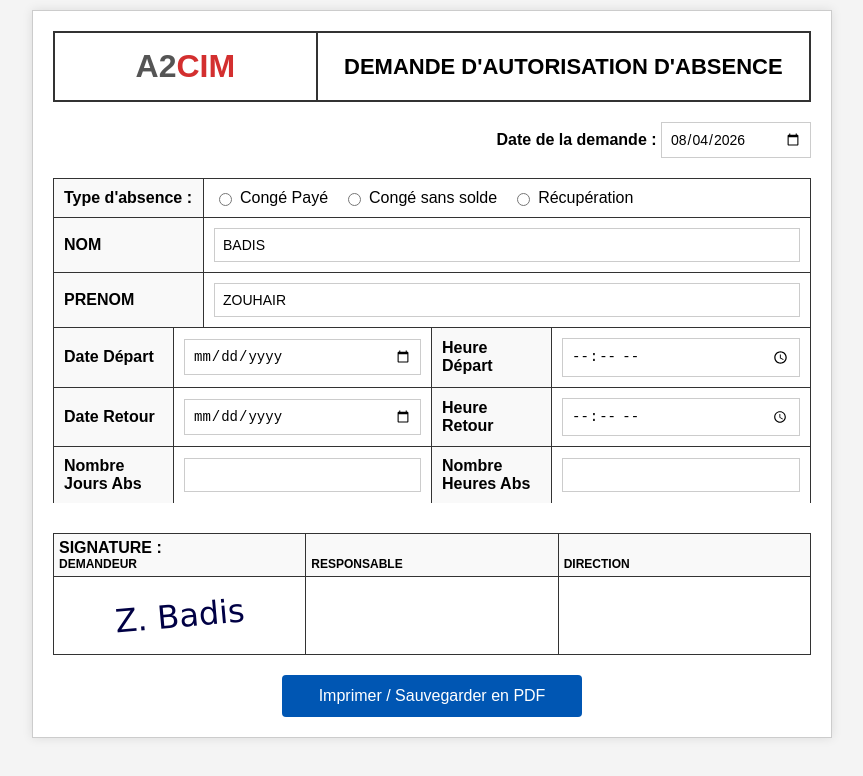
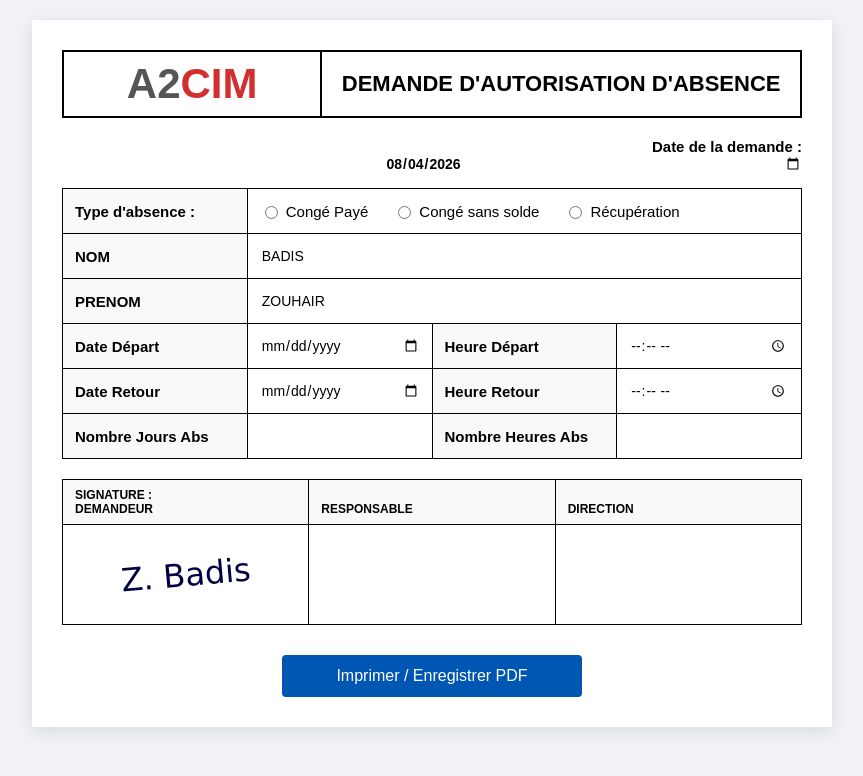
Before and after one commit to Raijin-lab/DEMCONGER, a plain HTML site: page index.html in a window 1280 px wide. Shown: the whole page, without its empty margins (208-1071 px from the left). Drawn offline with Linux system fonts and the light colour scheme.

Commit message:
Update index.html

```diff
--- a/index.html
+++ b/index.html
@@ -6,103 +6,90 @@
     <title>Demande d'Absence</title>
     <link rel="manifest" href="manifest.json">
     <style>
-        :root {
-            --border-color: #333;
-        }
-        * {
-            box-sizing: border-box;
-        }
+        * { box-sizing: border-box; }
+
         body {
             font-family: Arial, sans-serif;
+            background-color: #f0f2f5;
             margin: 0;
-            padding: 10px;
-            background-color: #f4f4f4;
+            padding: 20px 10px;
         }
-        .container {
+
+        /* Conteneur principal simulant la feuille A4 */
+        .page-a4 {
             max-width: 800px;
-            margin: auto;
+            margin: 0 auto;
             background: #fff;
-            padding: 20px;
-            border: 1px solid #ccc;
-            box-shadow: 0 0 10px rgba(0,0,0,0.1);
+            padding: 30px;
+            box-shadow: 0 4px 15px rgba(0,0,0,0.1);
         }
-        /* En-tête */
-        .header {
-            display: flex;
-            border: 2px solid var(--border-color);
+
+        /* Règle globale pour les tableaux (Mise en page identique au document papier) */
+        table {
+            width: 100%;
+            border-collapse: collapse;
             margin-bottom: 20px;
         }
+
+        td, th {
+            border: 1px solid #000;
+            padding: 8px 12px;
+            vertical-align: middle;
+        }
+
+        /* --- En-tête (A2CIM) --- */
+        .header-table td {
+            border: 2px solid #000;
+            text-align: center;
+        }
+        .logo-cell {
+            width: 35%;
+        }
         .logo {
-            flex: 1;
-            font-size: 32px;
+            font-size: 42px;
             font-weight: bold;
-            padding: 15px;
-            border-right: 2px solid var(--border-color);
-            display: flex;
-            align-items: center;
-            justify-content: center;
+            margin: 0;
         }
         .logo .a2 { color: #555; }
         .logo .cim { color: #d32f2f; }
-        .title {
-            flex: 2;
+        .title-doc {
             font-size: 22px;
             font-weight: bold;
-            text-align: center;
-            padding: 15px;
-            display: flex;
-            align-items: center;
-            justify-content: center;
         }
 
-        /* Date de demande */
-        .date-demande {
+        /* --- Date de la demande --- */
+        .date-demande-container {
             text-align: right;
-            margin-bottom: 20px;
+            margin-bottom: 15px;
+            font-size: 15px;
             font-weight: bold;
         }
-        .date-demande input {
+        .date-demande-container input {
             border: none;
             border-bottom: 1px dashed #000;
-            font-size: 16px;
+            font-size: 15px;
+            font-weight: bold;
             font-family: inherit;
-            max-width: 150px;
+            width: 130px;
+            text-align: center;
         }
 
-        /* Lignes du formulaire */
-        .row {
-            display: flex;
-            border: 1px solid var(--border-color);
-            border-bottom: none;
+        /* --- Corps du formulaire --- */
+        .form-table td {
+            height: 45px;
+            font-size: 15px;
         }
-        .row:last-of-type {
-            border-bottom: 1px solid var(--border-color);
-        }
-        .label {
+        .label-cell {
             background-color: #f9f9f9;
-            padding: 10px;
             font-weight: bold;
-            border-right: 1px solid var(--border-color);
-            width: 150px;
-            display: flex;
-            align-items: center;
-        }
-        .content {
-            padding: 10px;
-            flex: 1;
-            display: flex;
-            align-items: center;
-            gap: 15px;
-        }
-
-        .uppercase-input {
-            text-transform: uppercase;
+            width: 25%;
         }
 
         /* Checkboxes */
         .checkbox-group {
             display: flex;
-            gap: 15px;
+            justify-content: flex-start;
+            gap: 25px;
             flex-wrap: wrap;
         }
         .checkbox-group label {
@@ -112,81 +99,46 @@
             cursor: pointer;
         }
 
-        /* Inputs text/date */
-        input[type="text"], input[type="date"], input[type="time"], input[type="number"] {
-            border: 1px solid #ccc;
-            padding: 8px;
+        /* Inputs généraux */
+        input[type="text"], input[type="date"], input[type="time"] {
+            width: 100%;
+            border: none;
+            outline: none;
             font-size: 14px;
-            width: 100%;
+            font-family: inherit;
+            background: transparent;
+        }
+        .uppercase-input {
+            text-transform: uppercase;
         }
 
-        /* Grille pour les dates et heures */
-        .grid-2x2 {
-            display: grid;
-            grid-template-columns: 1fr 1fr;
-            width: 100%;
+        /* --- Tableau des signatures --- */
+        .sig-table th {
+            background-color: #f9f9f9;
+            text-align: left;
+            font-size: 12px;
+            vertical-align: top;
+            height: 40px;
+            width: 33.33%;
         }
-        .grid-cell {
-            display: flex;
-            border-right: 1px solid var(--border-color);
-        }
-        .grid-cell:last-child {
-            border-right: none;
-        }
-        .grid-cell .label {
-            width: 120px;
-            border-right: 1px solid var(--border-color);
-            border-bottom: none;
-        }
-
-        /* Signatures */
-        .signatures {
-            display: flex;
-            margin-top: 30px;
-            border: 1px solid var(--border-color);
-        }
-        .sig-box {
-            flex: 1;
-            min-height: 120px;
-            border-right: 1px solid var(--border-color);
-            display: flex;
-            flex-direction: column;
-        }
-        .sig-box:last-child {
-            border-right: none;
-        }
-        .sig-title {
-            font-weight: bold;
-            padding: 5px;
-            border-bottom: 1px solid var(--border-color);
-            background-color: #f9f9f9;
-        }
-        .sig-title span {
-            display: block;
-            font-size: 12px;
-        }
-        .signature-content {
-            flex: 1;
-            display: flex;
-            align-items: center;
-            justify-content: center;
-            padding: 10px;
-            overflow: hidden;
+        .sig-table td {
+            height: 100px; /* Espace pour signer */
+            text-align: center;
         }
         .text-signature {
             font-family: 'Brush Script MT', 'Lucida Handwriting', cursive;
             font-size: 32px;
             color: #000044;
             transform: rotate(-5deg);
-            user-select: none;
+            display: inline-block;
         }
 
-        /* Bouton d'action */
-        .actions {
+        /* --- Bouton --- */
+        .btn-container {
             text-align: center;
-            margin-top: 20px;
+            margin-top: 30px;
         }
-        button {
+        .btn-print {
             padding: 12px 24px;
             font-size: 16px;
             background-color: #0056b3;
@@ -198,174 +150,106 @@
             max-width: 300px;
         }
 
-        /* ADAPTATION POUR LES TÉLÉPHONES */
-        @media screen and (max-width: 768px) {
-            .header {
-                flex-direction: column;
-            }
-            .logo, .title {
-                border-right: none;
-            }
-            .logo {
-                border-bottom: 2px solid var(--border-color);
-            }
-            .row {
-                flex-direction: column;
-            }
-            .label {
-                width: 100%;
-                border-right: none;
-                border-bottom: 1px dashed #ccc;
-                padding: 8px 10px;
-            }
-            .grid-2x2 {
-                grid-template-columns: 1fr;
-            }
-            .grid-cell {
-                flex-direction: column;
-                border-right: none;
-                border-bottom: 1px solid var(--border-color);
-            }
-            .grid-cell:last-child {
-                border-bottom: none;
-            }
-            .grid-cell .label {
-                width: 100%;
-                border-right: none;
-            }
-            .signatures {
-                flex-direction: column;
-            }
-            .sig-box {
-                border-right: none;
-                border-bottom: 1px solid var(--border-color);
-                min-height: 100px;
-            }
-            .sig-box:last-child {
-                border-bottom: none;
-            }
-        }
-
-        /* ADAPTATION POUR L'IMPRESSION ET LE PDF (Nettoyage des flèches/triangles) */
+        /* ========================================= */
+        /* ADAPTATION SPÉCIFIQUE IMPRESSION / PDF    */
+        /* ========================================= */
         @media print {
             body { background: none; padding: 0; }
-            .container { box-shadow: none; border: none; padding: 0; max-width: 100%; }
-            .actions { display: none; }
-            input { border: none !important; background: transparent; padding: 0; }
-
-            /* Masquer les icônes de calendrier et d'heure sur le PDF généré */
-            input[type="date"]::-webkit-calendar-picker-indicator,
-            input[type="time"]::-webkit-calendar-picker-indicator {
-                display: none !important;
-            }
-
-            /* Forcer la mise en page d'origine horizontalement */
-            .header { flex-direction: row; }
-            .logo { border-right: 2px solid var(--border-color); border-bottom: none; }
-            .row { flex-direction: row; }
-            .label { width: 150px; border-right: 1px solid var(--border-color); border-bottom: none; }
-            .grid-2x2 { grid-template-columns: 1fr 1fr; }
-            .grid-cell { flex-direction: row; border-right: 1px solid var(--border-color); border-bottom: none; }
-            .grid-cell:last-child { border-right: none; }
-            .grid-cell .label { width: 120px; border-right: 1px solid var(--border-color); }
-            .signatures { flex-direction: row; }
-            .sig-box { border-right: 1px solid var(--border-color); border-bottom: none; }
-            .sig-box:last-child { border-right: none; }
+            .page-a4 { box-shadow: none; padding: 0; max-width: 100%; width: 100%; margin: 0; }
+            .btn-container { display: none; }
+            /* Force les couleurs d'origine */
+            .logo .a2 { color: #555 !important; -webkit-print-color-adjust: exact; }
+            .logo .cim { color: #d32f2f !important; -webkit-print-color-adjust: exact; }
+            .label-cell, .sig-table th { background-color: #f9f9f9 !important; -webkit-print-color-adjust: exact; }
         }
     </style>
 </head>
 <body>
 
-<div class="container">
-    <div class="header">
-        <div class="logo"><span class="a2">A2</span><span class="cim">CIM</span></div>
-        <div class="title">DEMANDE D'AUTORISATION D'ABSENCE</div>
-    </div>
+<div class="page-a4">
 
-    <div class="date-demande">
+    <!-- En-tête -->
+    <table class="header-table">
+        <tr>
+            <td class="logo-cell">
+                <div class="logo"><span class="a2">A2</span><span class="cim">CIM</span></div>
+            </td>
+            <td class="title-doc">DEMANDE D'AUTORISATION D'ABSENCE</td>
+        </tr>
+    </table>
+
+    <!-- Date de demande -->
+    <div class="date-demande-container">
         Date de la demande : <input type="date" id="dateDemande">
     </div>
 
-    <div class="row">
-        <div class="label">Type d'absence :</div>
-        <div class="content checkbox-group">
-            <label><input type="radio" name="type" value="conge_paye"> Congé Payé</label>
-            <label><input type="radio" name="type" value="conge_sans_solde"> Congé sans solde</label>
-            <label><input type="radio" name="type" value="recuperation"> Récupération</label>
-        </div>
-    </div>
+    <!-- Formulaire principal -->
+    <table class="form-table">
+        <tr>
+            <td class="label-cell">Type d'absence :</td>
+            <td colspan="3">
+                <div class="checkbox-group">
+                    <label><input type="radio" name="type" value="conge_paye"> Congé Payé</label>
+                    <label><input type="radio" name="type" value="conge_sans_solde"> Congé sans solde</label>
+                    <label><input type="radio" name="type" value="recuperation"> Récupération</label>
+                </div>
+            </td>
+        </tr>
+        <tr>
+            <td class="label-cell">NOM</td>
+            <td colspan="3"><input type="text" value="BADIS" class="uppercase-input"></td>
+        </tr>
+        <tr>
+            <td class="label-cell">PRENOM</td>
+            <td colspan="3"><input type="text" value="ZOUHAIR" class="uppercase-input"></td>
+        </tr>
+        <tr>
+            <td class="label-cell">Date Départ</td>
+            <td style="width: 25%;"><input type="date" id="dateDepart" onchange="calculerAbsence()"></td>
+            <td class="label-cell" style="width: 25%;">Heure Départ</td>
+            <td style="width: 25%;"><input type="time" id="heureDepart" onchange="calculerAbsence()"></td>
+        </tr>
+        <tr>
+            <td class="label-cell">Date Retour</td>
+            <td><input type="date" id="dateRetour" onchange="calculerAbsence()"></td>
+            <td class="label-cell">Heure Retour</td>
+            <td><input type="time" id="heureRetour" onchange="calculerAbsence()"></td>
+        </tr>
+        <tr>
+            <td class="label-cell">Nombre Jours Abs</td>
+            <!-- J'utilise type="text" au lieu de number pour retirer nativement les flèches haut/bas du navigateur -->
+            <td><input type="text" id="nbJours" readonly></td>
+            <td class="label-cell">Nombre Heures Abs</td>
+            <td><input type="text" id="nbHeures" readonly></td>
+        </tr>
+    </table>
 
-    <div class="row">
-        <div class="label">NOM</div>
-        <div class="content"><input type="text" value="BADIS" class="uppercase-input"></div>
-    </div>
-    <div class="row">
-        <div class="label">PRENOM</div>
-        <div class="content"><input type="text" value="ZOUHAIR" class="uppercase-input"></div>
-    </div>
+    <!-- Signatures -->
+    <table class="sig-table">
+        <tr>
+            <th>SIGNATURE :<br>DEMANDEUR</th>
+            <th><br>RESPONSABLE</th>
+            <th><br>DIRECTION</th>
+        </tr>
+        <tr>
+            <td>
+                <span class="text-signature">Z. Badis</span>
+            </td>
+            <td></td>
+            <td></td>
+        </tr>
+    </table>
 
-    <div class="row" style="padding: 0;">
-        <div class="grid-2x2">
-            <div class="grid-cell">
-                <div class="label">Date Départ</div>
-                <div class="content"><input type="date" id="dateDepart" onchange="calculerAbsence()"></div>
-            </div>
-            <div class="grid-cell">
-                <div class="label">Heure Départ</div>
-                <div class="content"><input type="time" id="heureDepart" onchange="calculerAbsence()"></div>
-            </div>
-        </div>
-    </div>
-
-    <div class="row" style="padding: 0;">
-        <div class="grid-2x2">
-            <div class="grid-cell">
-                <div class="label">Date Retour</div>
-                <div class="content"><input type="date" id="dateRetour" onchange="calculerAbsence()"></div>
-            </div>
-            <div class="grid-cell">
-                <div class="label">Heure Retour</div>
-                <div class="content"><input type="time" id="heureRetour" onchange="calculerAbsence()"></div>
-            </div>
-        </div>
-    </div>
-
-    <div class="row" style="padding: 0;">
-        <div class="grid-2x2">
-            <div class="grid-cell">
-                <div class="label">Nombre Jours Abs</div>
-                <div class="content"><input type="number" min="0" step="0.1" id="nbJours"></div>
-            </div>
-            <div class="grid-cell">
-                <div class="label">Nombre Heures Abs</div>
-                <div class="content"><input type="number" min="0" step="0.5" id="nbHeures"></div>
-            </div>
-        </div>
-    </div>
-
-    <div class="signatures">
-        <div class="sig-box">
-            <div class="sig-title">SIGNATURE : <span>DEMANDEUR</span></div>
-            <div class="signature-content">
-                <span class="text-signature">Z. Badis</span>
-            </div>
-        </div>
-        <div class="sig-box">
-            <div class="sig-title"><br><span>RESPONSABLE</span></div>
-        </div>
-        <div class="sig-box">
-            <div class="sig-title"><br><span>DIRECTION</span></div>
-        </div>
-    </div>
-
-    <div class="actions">
-        <button onclick="window.print()">Imprimer / Sauvegarder en PDF</button>
+    <div class="btn-container">
+        <button class="btn-print" onclick="window.print()">Imprimer / Enregistrer PDF</button>
     </div>
 </div>
 
 <script>
+    // Initialisation de la date de la demande
     document.getElementById('dateDemande').valueAsDate = new Date();
 
+    // Calcul automatique des heures et jours
     function calculerAbsence() {
         const dateDepart = document.getElementById('dateDepart').value;
         const dateRetour = document.getElementById('dateRetour').value;
@@ -381,7 +265,6 @@
 
         let totalJours = 0;
         let totalHeures = 0;
-
         const heuresJourneeNormale = 8;
         const heuresSamedi = 3;
 
@@ -404,7 +287,6 @@
         if (dateDepart === dateRetour && heureDepart && heureRetour) {
             let hD = parseFloat(heureDepart.split(':')[0]) + (parseFloat(heureDepart.split(':')[1]) / 60);
             let hR = parseFloat(heureRetour.split(':')[0]) + (parseFloat(heureRetour.split(':')[1]) / 60);
-
             let jourSemaine = d1.getDay();
 
             if (jourSemaine === 0) {
@@ -429,10 +311,42 @@
             }
         }
 
-        document.getElementById('nbJours').value = parseFloat(totalJours.toFixed(2));
-        document.getElementById('nbHeures').value = parseFloat(totalHeures.toFixed(2));
+        // Affiche le résultat en remplaçant le point par une virgule pour un style plus propre
+        document.getElementById('nbJours').value = totalJours.toFixed(2).replace('.', ',');
+        document.getElementById('nbHeures').value = totalHeures.toFixed(2).replace('.', ',');
     }
 
+    // =========================================================================
+    // L'ASTUCE ANTI-TRIANGLES : Transformation des champs avant l'impression
+    // =========================================================================
+    window.addEventListener('beforeprint', () => {
+        document.querySelectorAll('input[type="date"], input[type="time"]').forEach(el => {
+            el.setAttribute('data-type', el.type);     // On sauvegarde le type original
+            el.setAttribute('data-val', el.value);     // On sauvegarde la valeur originale
+
+            if (el.type === 'date' && el.value) {
+                // Formate la date au format FR (JJ/MM/AAAA) pour le PDF
+                const parts = el.value.split('-');
+                if (parts.length === 3) {
+                    el.type = 'text';
+                    el.value = `${parts[2]}/${parts[1]}/${parts[0]}`;
+                }
+            } else {
+                // Change juste le type pour faire disparaître l'horloge
+                el.type = 'text';
+            }
+        });
+    });
+
+    // On restaure les champs dans leur état normal après la génération du PDF
+    window.addEventListener('afterprint', () => {
+        document.querySelectorAll('input[data-type]').forEach(el => {
+            el.type = el.getAttribute('data-type');
+            el.value = el.getAttribute('data-val');
+        });
+    });
+
+    // Enregistrement PWA
     if ('serviceWorker' in navigator) {
         window.addEventListener('load', () => {
             navigator.serviceWorker.register('sw.js')
```
